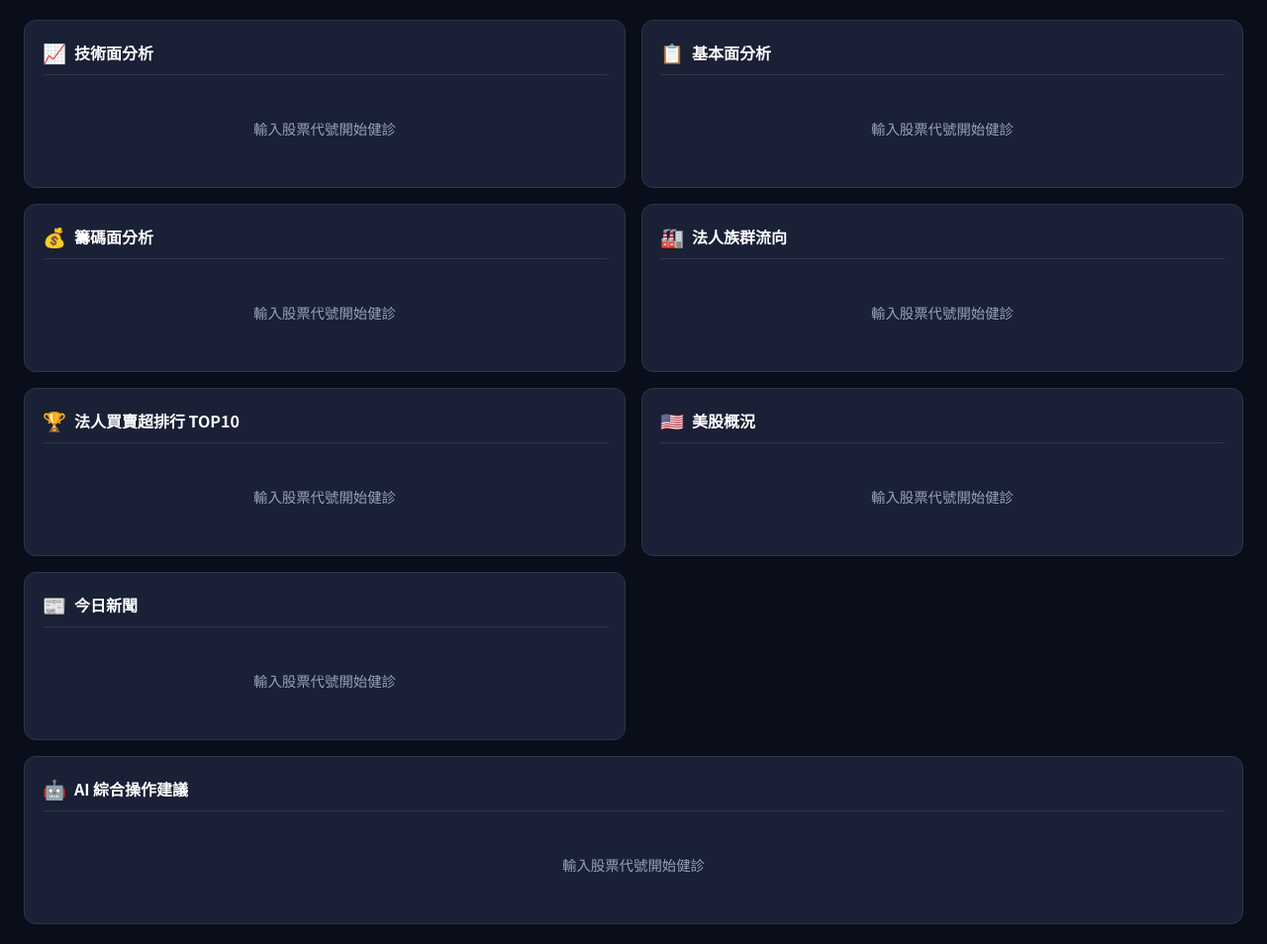
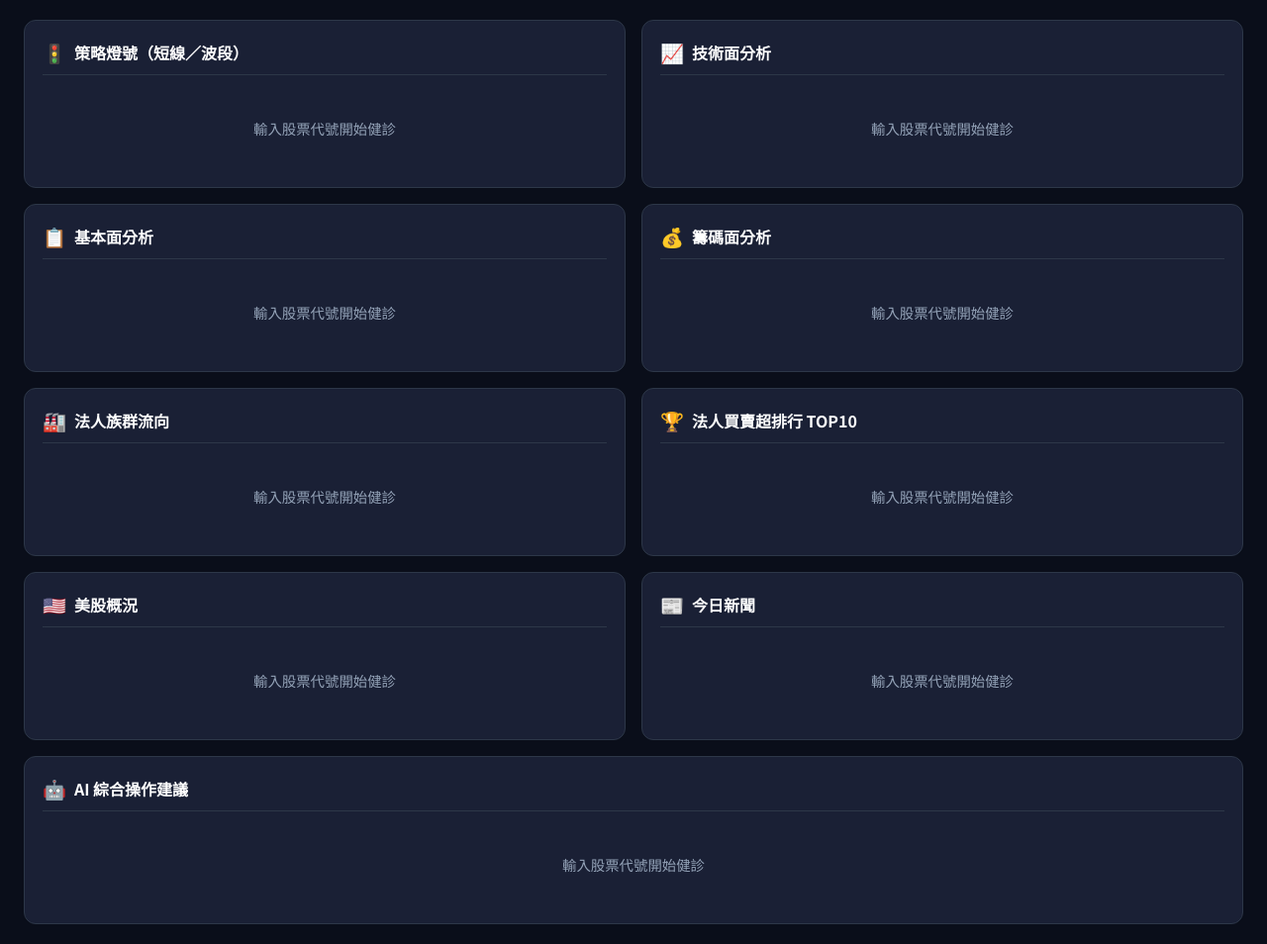
Before and after one commit to hidk740520-ops/Hidkcole, a Flask app: page / in a window 1280 px wide. Shown: the part 136-1090 px from the top of the page at 99% size. Run offline with Flask 3, Linux system fonts and the light colour scheme.

Commit message:
Add files via upload

```diff
--- a/templates/index.html
+++ b/templates/index.html
@@ -138,6 +138,14 @@ tr:last-child td{border-bottom:none}
 <!-- ===================== MAIN ===================== -->
 <div class="container">
 <div class="grid">
+
+  <!-- ===== 策略燈號 ===== -->
+  <div class="card">
+    <div class="card-title"><span class="icon">🚦</span>策略燈號（短線／波段）</div>
+    <div class="card-body" id="strategyBody">
+      <div class="placeholder">輸入股票代號開始健診</div>
+    </div>
+  </div>
 
   <!-- ===== 技術面 ===== -->
   <div class="card">
@@ -288,7 +296,7 @@ function doSearch() {
   };
 
   // 顯示 loading
-  var bodies = ['techBody','fundBody','chipBody','sectorBody','topInstBody','usBody','newsBody','verdictBody'];
+  var bodies = ['techBody','fundBody','chipBody','sectorBody','topInstBody','usBody','newsBody','verdictBody','strategyBody'];
   bodies.forEach(function(id){
     document.getElementById(id).innerHTML = loadingHtml('載入中...');
   });
@@ -374,6 +382,7 @@ function fetchTechData() {
       G.techData = {
         lastClose: j.close,
         lastDate: j.date,
+        change: j.change, changePct: j.change_pct,
         ma5: j.ma.MA5, ma10: j.ma.MA10, ma20: j.ma.MA20, ma60: j.ma.MA60,
         kd: { k: j.kd.K, d: j.kd.D, cross: j.kd.cross },
         macd: { dif: j.macd.DIF, dea: j.macd.DEA, hist: j.macd.Hist, dir: j.macd.dir, trend: j.macd.trend },
@@ -383,7 +392,8 @@ function fetchTechData() {
         buy: { low: j.trade_points.buy_low, high: j.trade_points.buy_high },
         sell: { low: j.trade_points.sell_low, high: j.trade_points.sell_high },
         stopLoss: j.trade_points.stop_loss,
-        score: j.score
+        score: j.score,
+        strategy: j.strategy || null
       };
     });
 }
@@ -459,6 +469,7 @@ function fetchNews() {
 // 渲染：全部
 // ===========================================================================
 function renderAll() {
+  renderStrategy();
   renderTech();
   renderFund();
   renderChip();
@@ -467,6 +478,50 @@ function renderAll() {
   renderUS();
   renderNews();
   renderVerdict();
+}
+
+// --- 策略燈號（短線3~5天 / 波段2~3週）---
+function renderStrategy() {
+  var el = document.getElementById('strategyBody');
+  var s = G.techData && G.techData.strategy;
+  if (!s) {
+    el.innerHTML = '<div class="placeholder">無策略訊號資料</div>';
+    return;
+  }
+
+  var lightMap = {
+    green: { label: '🟢 綠燈（多頭共振）', color: 'var(--red)' },
+    red:   { label: '🔴 紅燈（警戒過熱）', color: 'var(--orange)' },
+    gray:  { label: '⚪ 灰燈（觀望期）', color: 'var(--text-dim)' },
+    neutral: { label: '🟡 中性（訊號不明確）', color: 'var(--yellow)' }
+  };
+  var lm = lightMap[s.light] || lightMap.neutral;
+
+  var html = '<div style="font-size:1.1rem;font-weight:700;margin-bottom:10px;color:' + lm.color + '">' + lm.label + '</div>';
+
+  function actionCls(action) {
+    if (action.indexOf('買進') >= 0) return 'pos';
+    if (action.indexOf('停損') >= 0 || action.indexOf('賣出') >= 0 || action.indexOf('了結') >= 0) return 'neg';
+    return '';
+  }
+
+  html += '<div style="padding:10px;border-radius:8px;background:var(--card2);margin-bottom:8px">';
+  html += '<div style="font-size:.85rem;color:var(--text-dim);margin-bottom:4px">短線戰法（3~5天，KD(5,3,3)）</div>';
+  html += '<div class="mono ' + actionCls(s.short.action) + '" style="font-weight:700;margin-bottom:6px">' + s.short.action + '</div>';
+  html += '<ul style="margin:0;padding-left:18px;font-size:.85rem;color:var(--text-dim)">';
+  s.short.reasons.forEach(function(r){ html += '<li>' + r + '</li>'; });
+  html += '</ul></div>';
+
+  html += '<div style="padding:10px;border-radius:8px;background:var(--card2)">';
+  html += '<div style="font-size:.85rem;color:var(--text-dim);margin-bottom:4px">波段戰法（2~3週，週KD(9,3,3)＋日KD(9,3,3)）</div>';
+  html += '<div class="mono ' + actionCls(s.mid.action) + '" style="font-weight:700;margin-bottom:6px">' + s.mid.action + '</div>';
+  html += '<ul style="margin:0;padding-left:18px;font-size:.85rem;color:var(--text-dim)">';
+  s.mid.reasons.forEach(function(r){ html += '<li>' + r + '</li>'; });
+  html += '</ul></div>';
+
+  html += '<div style="font-size:.75rem;color:var(--text-dim);margin-top:8px">＊ 訊號僅供參考，不構成投資建議；未包含市值前50大／電子半導體產業篩選</div>';
+
+  el.innerHTML = html;
 }
 
 // --- 技術面 ---
@@ -479,7 +534,13 @@ function renderTech() {
 
   var html = '<table style="margin-bottom:12px">';
   html += '<tr><th>日期</th><td class="mono">' + t.lastDate + '</td></tr>';
-  html += '<tr><th>收盤價</th><td class="mono pos">' + fmt(t.lastClose) + '</td></tr>';
+  var chgCls = 'neutral', chgText = '';
+  if (t.change != null && t.changePct != null) {
+    chgCls = t.change > 0 ? 'pos' : (t.change < 0 ? 'neg' : 'neutral');
+    var sign = t.change > 0 ? '+' : '';
+    chgText = ' <span class="mono ' + chgCls + '">' + sign + fmt(t.change) + ' (' + sign + fmt(t.changePct, 2) + '%)</span>';
+  }
+  html += '<tr><th>收盤價</th><td class="mono ' + chgCls + '">' + fmt(t.lastClose) + chgText + '</td></tr>';
   html += '<tr><th>MA5</th><td class="mono">' + fmt(t.ma5) + '</td></tr>';
   html += '<tr><th>MA10</th><td class="mono">' + fmt(t.ma10) + '</td></tr>';
   html += '<tr><th>MA20</th><td class="mono">' + fmt(t.ma20) + '</td></tr>';
```
